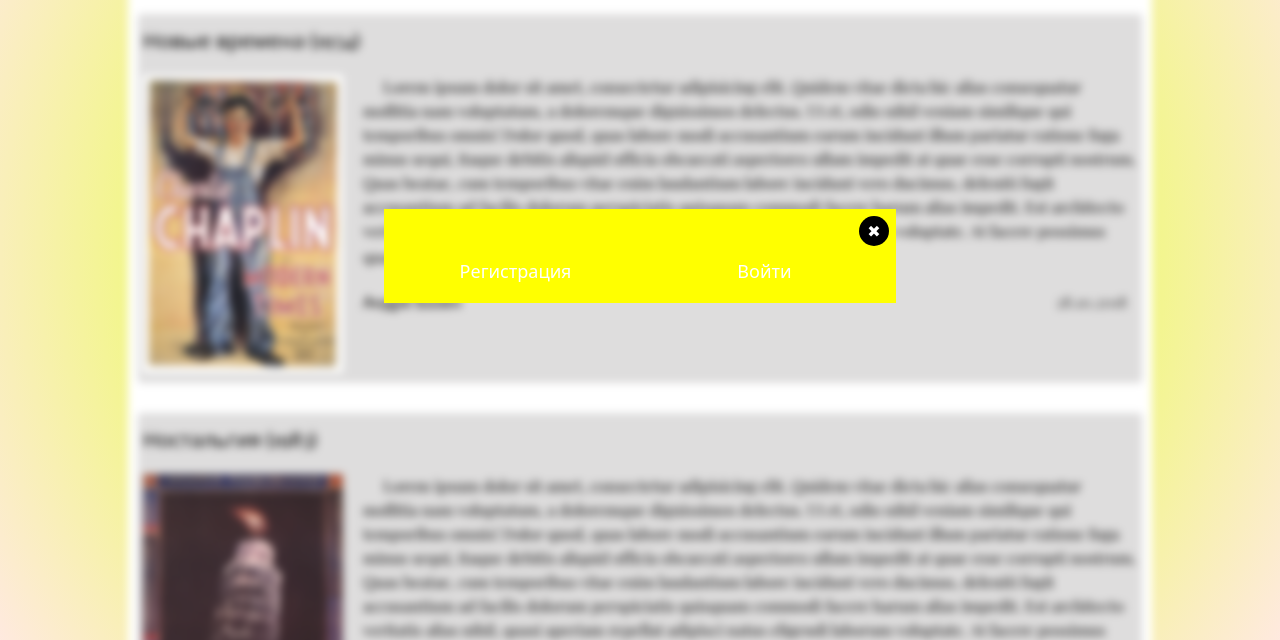
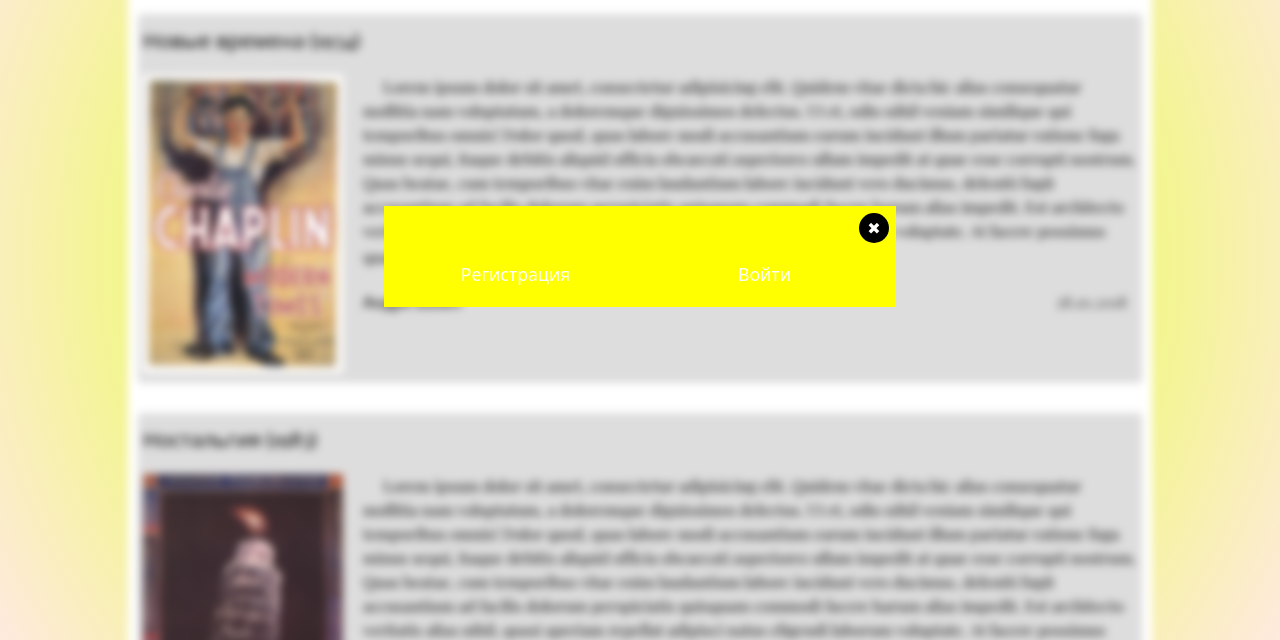
Before and after one commit to universe-walker/WEB-LAB-2, a website: page index.html in a window 1280 px wide. Both pictures are taken after a click on the link "Войти/Регистрация". Shown: the part 144-784 px from the top of the page. Drawn offline with nearby package versions, Linux system fonts and the light colour scheme.

Commit message:
Подвинул кнопку закрытия модальной формы. Изменил стили шрифта формы

```diff
--- a/css/style.css
+++ b/css/style.css
@@ -330,6 +330,7 @@ body {
 .modal__cancel-wrapper {
   display: flex;
   justify-content: flex-end;
+  margin-bottom: 7px;
 }
 
 .modal__cancel {
@@ -354,7 +355,8 @@ body {
   align-items: center;
   text-decoration: none;
   color: #fff;
-  font-size: 18px;
+  font-size: 1.1rem;
+  font-weight: 500;
 }
 
 .tabs__item span {
```
